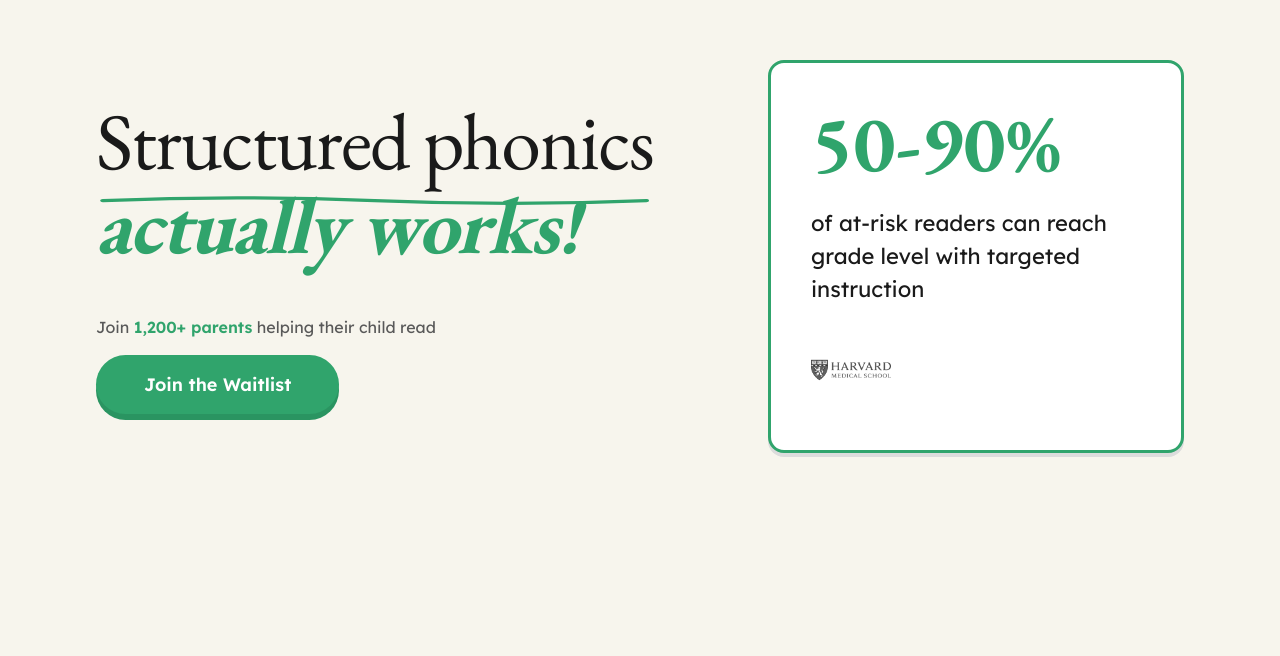
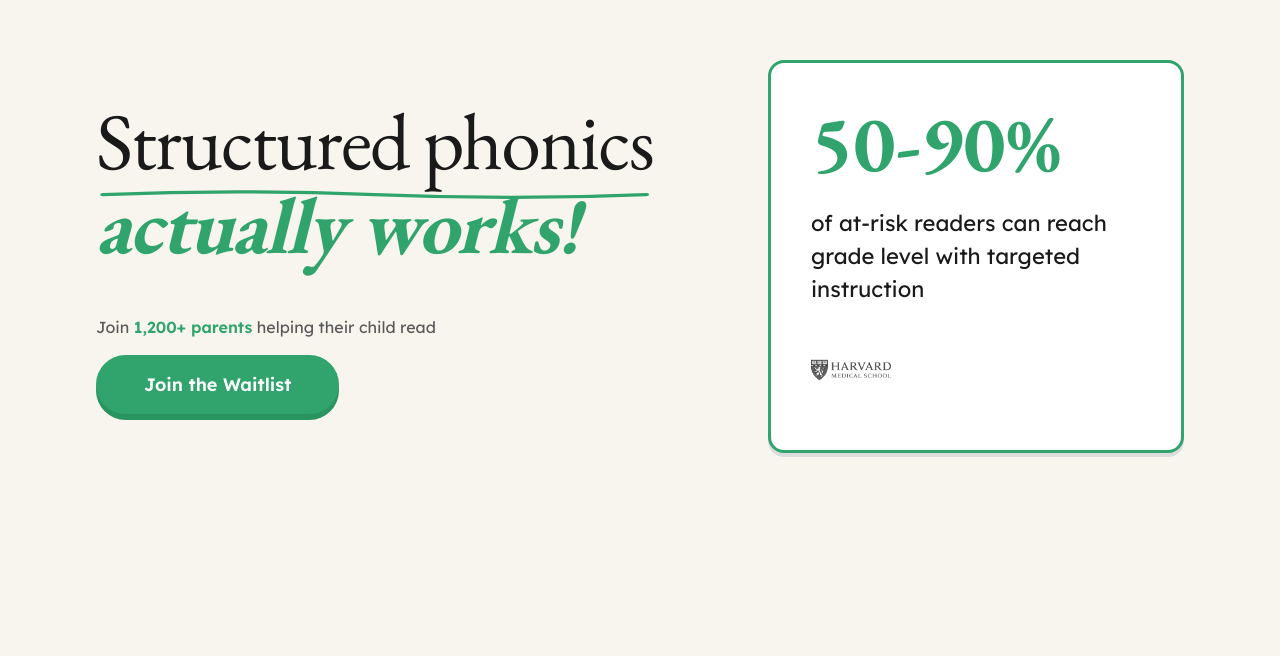
Before and after one commit to tutoria-hub/landing-page, a Next.js app: page / in a window 1280 px wide. Shown: the part 144-800 px from the top of the page. Built offline with nearby package versions, Linux system fonts and the light colour scheme.

Commit message:
refine(hero): move curvy underline closer to text (8px → 2px)

```diff
--- a/app/page.tsx
+++ b/app/page.tsx
@@ -47,7 +47,7 @@ export default function Home() {
           <h1 className="font-serif text-[48px] md:text-[64px] lg:text-[80px] leading-[1.05] tracking-[-0.02em] text-[#1A1A1A]">
             <span className="relative inline-block">
               Structured phonics
-              <svg className="absolute left-0 top-full w-full pointer-events-none" viewBox="0 0 400 20" preserveAspectRatio="none" style={{height: '16px', marginTop: '8px'}}>
+              <svg className="absolute left-0 top-full w-full pointer-events-none" viewBox="0 0 400 20" preserveAspectRatio="none" style={{height: '16px', marginTop: '2px'}}>
                 <path
                   d="M 5 12 Q 100 5, 200 12 T 395 12"
                   stroke="#30A46C"
```
